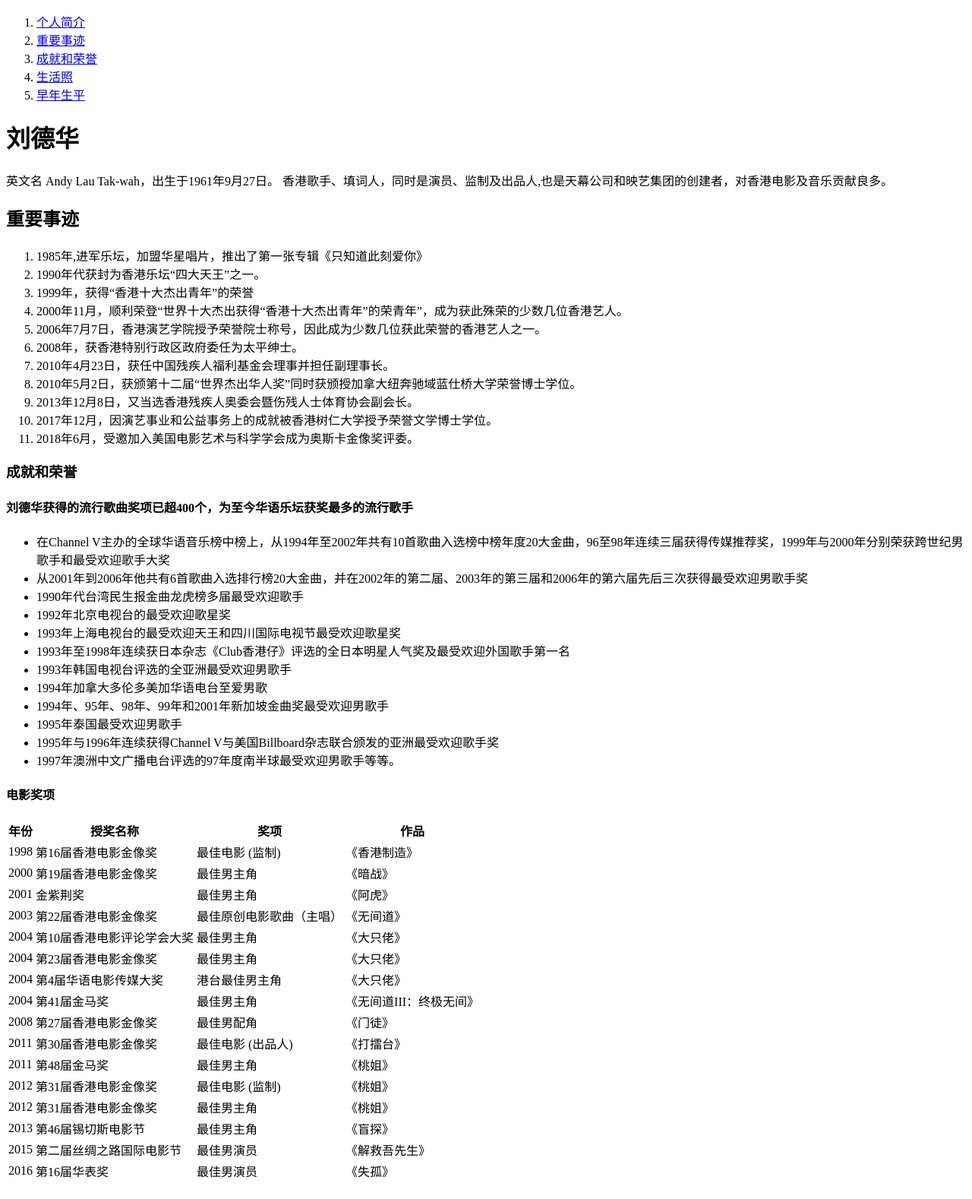
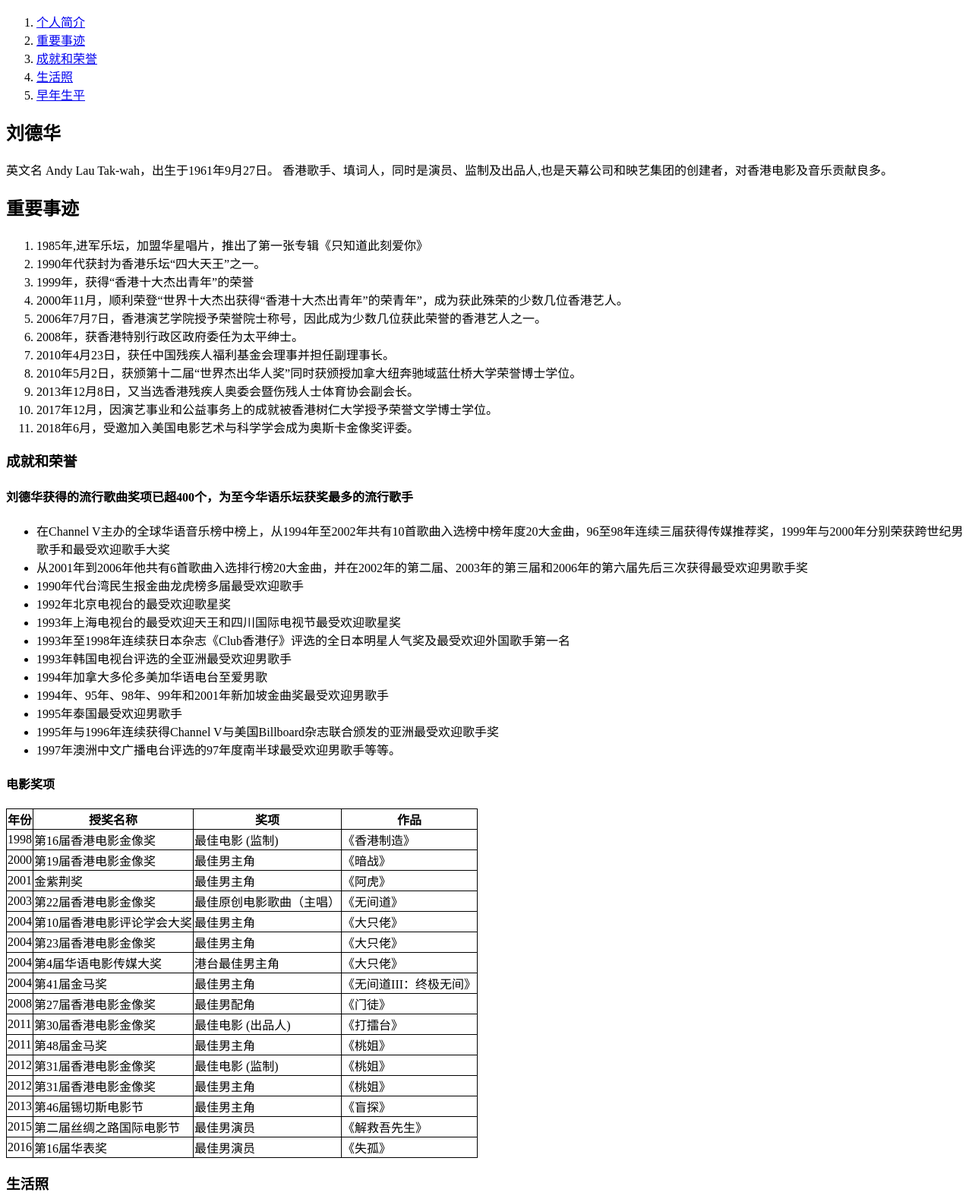
Before and after one commit to czh-zz/images, a plain HTML site: page index.html in a window 1280 px wide. Shown: the top 1578 px of the page at 76% size. Drawn offline with Linux system fonts and the light colour scheme.

Commit message:
更新html

```diff
--- a/index.html
+++ b/index.html
@@ -7,6 +7,13 @@
     <style>
         img {
             max-width: 100%;
+        }
+        table{
+            table-layout: auto;
+            border-collapse: collapse;
+        }
+        tr td,th{
+            border:1px solid black;
         }
     </style>
 </head>
@@ -20,11 +27,15 @@
             <li><a href="#5">早年生平</a></li>
         </ol>
     </nav>
+    <main>
+        <section>
     <h1 id=1>刘德华</h1>
         <p>
             英文名 Andy Lau Tak-wah，出生于1961年9月27日。
             香港歌手、填词人，同时是演员、监制及出品人,也是天幕公司和映艺集团的创建者，对香港电影及音乐贡献良多。
         </p>
+        </section>
+        <section>
     <h2 id=2>重要事迹</h2>
         <ol>
             <li>1985年,进军乐坛，加盟华星唱片，推出了第一张专辑《只知道此刻爱你》</li>
@@ -39,6 +50,8 @@
             <li>2017年12月，因演艺事业和公益事务上的成就被香港树仁大学授予荣誉文学博士学位。</li>
             <li>2018年6月，受邀加入美国电影艺术与科学学会成为奥斯卡金像奖评委。</li>
         </ol>
+        </section>
+        <section>
     <h3 id=3>成就和荣誉</h3>
             <h4>刘德华获得的流行歌曲奖项已超400个，为至今华语乐坛获奖最多的流行歌手</h4>
         <ul>
@@ -77,6 +90,8 @@
                 <tr><td>2016</td><td>第16届华表奖</td>              <td>最佳男演员</td><td>《失孤》</td></tr>
             </tbody>
         </table>
+        </section>
+        <section>
     <h3 id=4>生活照</h3>
         <a href="pictures/1.jpg" target="_blank">
         <div><img src="pictures/1.jpg" alt="图片1"></div>
@@ -87,6 +102,8 @@
         <a href="pictures/3.jpg" target="_blank">
         <div><img src="pictures/3.jpg" alt="图片3"></div>
         </a>
+        </section>
+        <section>
     <h3 id=5>早年生平</h3>
         <p>
         刘德华祖籍广东新会县荷塘镇，出生于香港新界大埔泰亨村，祖父在当时算是大地主。有三位姐姐、一位妹妹和一位弟弟，在家中排行第四。其父刘礼年轻时为启德机场的消防员。
@@ -101,7 +118,12 @@
         刘德华在就学阶段曾取学名为“刘福荣”，刘福荣只是学名而非本名，“刘德华”就是本名，他本人在台湾综艺电视节目《康熙来了》中曾亲口公开澄清此事。
         刘德华在黄大仙天主教小学毕业后，升读位于新蒲岗的可立中学。升读了可立之后，刘德华与校内要好的同学走在一起，还自号“可立七侠”，同时，他亦热心参加校内学校剧社的表演，参与幕后制作负责编剧，而教授他有关戏剧方面知识的老师，就是后来的著名舞台剧编剧杜国威。刘德华在中五会考获得1B3D2E（中文读本A）的成绩，中六上学期后，到香港电视广播有限公司（TVB）的艺员训练班受训。
         </p>
-
-
+        </section>
+    </main>
+    <hr color="black" size=1px>
+    <aside>
+        参考资料：
+        <a href="https://bk.tw.lvfukeji.com/wiki/%E5%88%98%E5%BE%B7%E5%8D%8E" target="_blank">维基百科-刘德华</a>
+    </aside>
 </body>
 </html>
```
